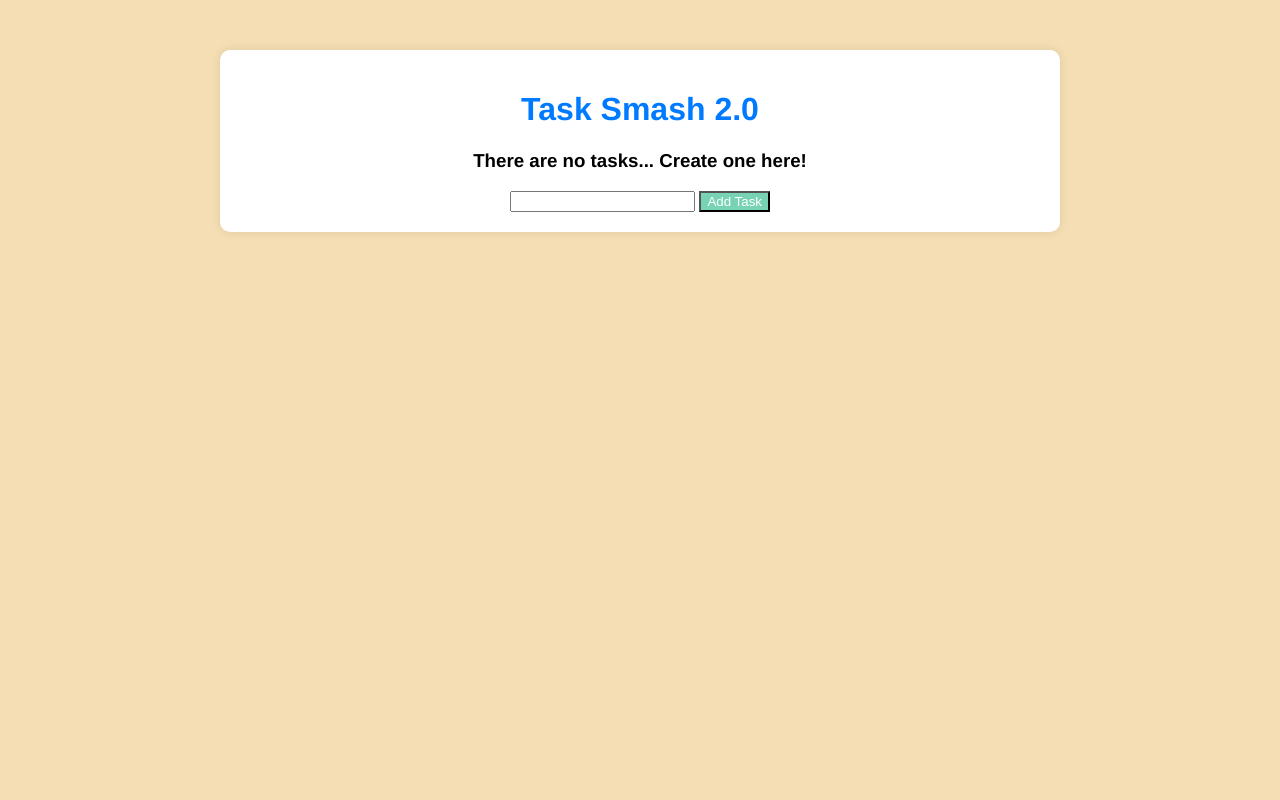
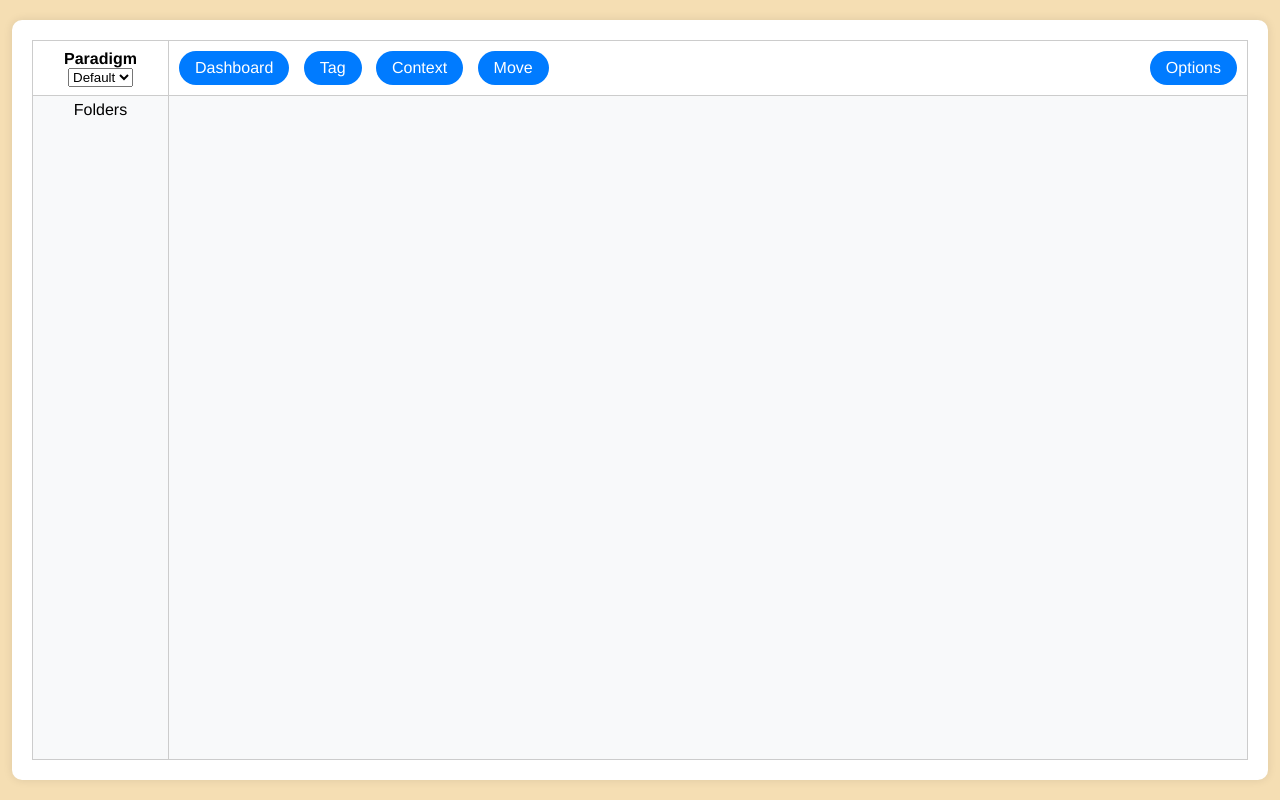
Before and after one commit to Mikey32/Productivity5001, a Flask app: page / in a window 1280 px wide. Run offline with Flask 3, Linux system fonts and the light colour scheme.

Commit message:
Began Appropriate CSS Look. Created backup index.bak for later use/notes

```diff
--- a/static/css/styles.css
+++ b/static/css/styles.css
@@ -3,18 +3,23 @@ body {
   margin: 0;
   padding: 0;
   background-color: wheat;
+  height: 100%;
+  width: 100%;
 
 }/*# sourceMappingURL=styles.css.map */
 
 
 .content{
-  max-width: 800px;
-  margin: 50px auto;
+  max-width: 95%;
+  margin: 20px auto;
   padding: 20px;
   background-color: #fff;
   border-radius: 10px;
   box-shadow: 0 0 10px rgba(0,0,0,0.1);
   text-align: center;
+  display: flex;
+  flex-direction: column;
+  min-height: 90vh;
 }
   .content h1{
     color: #007bff;
@@ -26,18 +31,23 @@ body {
   }
 
   .content table{
+    flex-grow: 1;
     width: 100%;
-    margin-top:20px;
+    margin-left: 0;
+    margin-right: auto;
+    padding-bottom: 10px;
     border-collapse: collapse;
 
     th, td{
-      padding: 10px;
+      padding: 5px;
       border: 1px solid #ccc;
 
       th{
         background-color: #f0f0f0;
         color: #333;
       }
+
+
     }
     a {
       display: inline-block;
@@ -73,3 +83,10 @@ body {
       background-color: #333;
     }
   }
+
+  .content .folders-row {
+    height: 100%;
+    padding-bottom: 20px;
+    background-color: #f8f9fa;
+    vertical-align: top;
+  }
--- a/templates/index.html
+++ b/templates/index.html
@@ -1,38 +1,39 @@
 {% extends 'base.html' %}
 
 {% block head %}
-<title>Task Smash</title>
+<title>Productivity5000</title>
 {% endblock %}
 {% block body %}
 <div class="content">
-    <h1>Task Smash 2.0</h1>
 
-    {% if tasks | length < 1 %}
-    <h3>There are no tasks... Create one here!</h3>
-    {% else %}
+
+
     <table>
         <tr>
-            <th>Task</th>
-            <th>Added</th>
-            <th>Actions</th>
+            <th>Paradigm <select name="paradigm" id="paradigm">
+                <option value="Default">Default</option>
+            </select>
+                <td style="text-align: left;">
+                    <a href="/">Dashboard</a>
+                    <a href="/">Tag</a>
+                    <a href="/">Context</a>
+                    <a href="/">Move</a>
+                    <a href="/" style="float: right;">Options</a>
+
+                </td>
+            </th>
         </tr>
-        {% for task in tasks %}
-            <tr>
-                <td>{{task.content}}</td>
-                <td>{{task.created.strftime("%Y-%m-%d")}}</td>
+
+            <tr class="folders-row" >
+                <td style="width: 125px;">
+                    Folders
+                </td>
                 <td>
-                    <a href="/delete/{{task.id}}">Delete</a>
-                    <br />
-                    <a href="/edit/{{task.id}}">Edit</a>
+
                 </td>
+
             </tr>
-        {% endfor %}
     </table>
-    {% endif %}
-    <form action="/" method="POST">
-        <input type="text" name="content" id="content" />
-        <input type="submit" value="Add Task" id="btn_add" />
 
-    </form>
 </div>
 {% endblock %}
```
Also changed, not shown: 1 other file.
